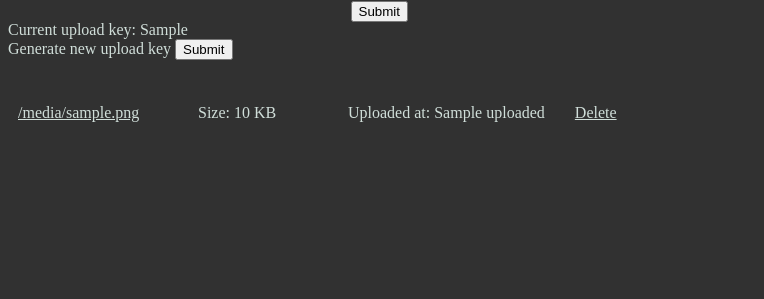
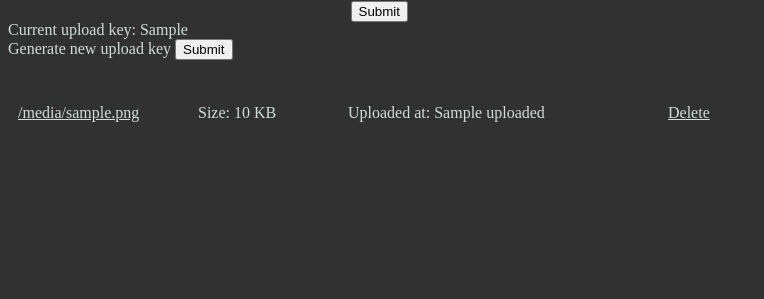
Before and after one commit to Frosty-nee/leaky-bag-of-holding, a Flask app: template templates/account.html in a window 1280 px wide. Shown: the part 181-480 px from the top of the page, without its empty margins (0-764 px from the left). Run offline with Flask 2, Linux system fonts and the light colour scheme; the visitor is signed in with stand-in values (Sample User, id 1); tables that the repository leaves empty hold one stand-in row (values such as "Sample post"); the template is opened without the code that fills it: most values are stand-ins (such as "Sample title", 1, 10 or a date in 2020).

Commit message:
fix some formatting issues

```diff
--- a/static/css/account.css
+++ b/static/css/account.css
@@ -1,7 +1,3 @@
-.file_entry_wrapper {
-    width: 600px;
-}
-
 .filename {
     float: left;
     width: 180px;
@@ -11,10 +7,11 @@
 .uploaded {
     float: left;
 	margin-left: 30px;
+	width: 290px;
 }
 
 .file_entry_wrapper {
-	width: 700px;
+	width: auto;
 	height: 20px;
 }
 
```
